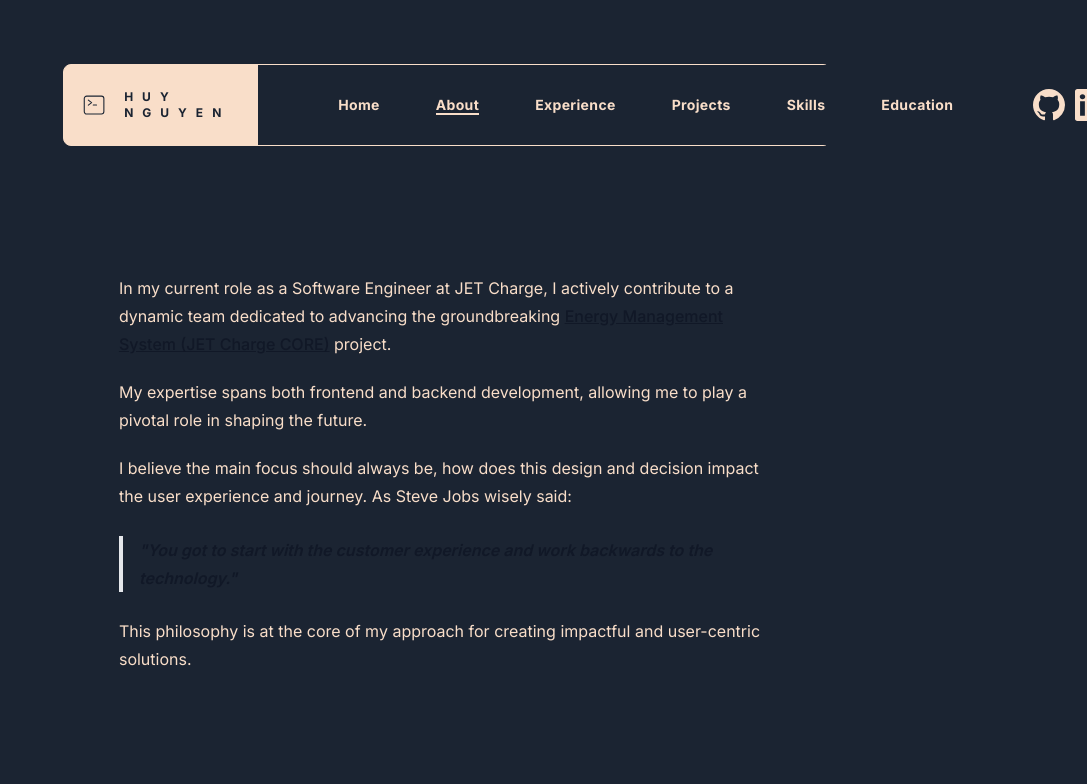
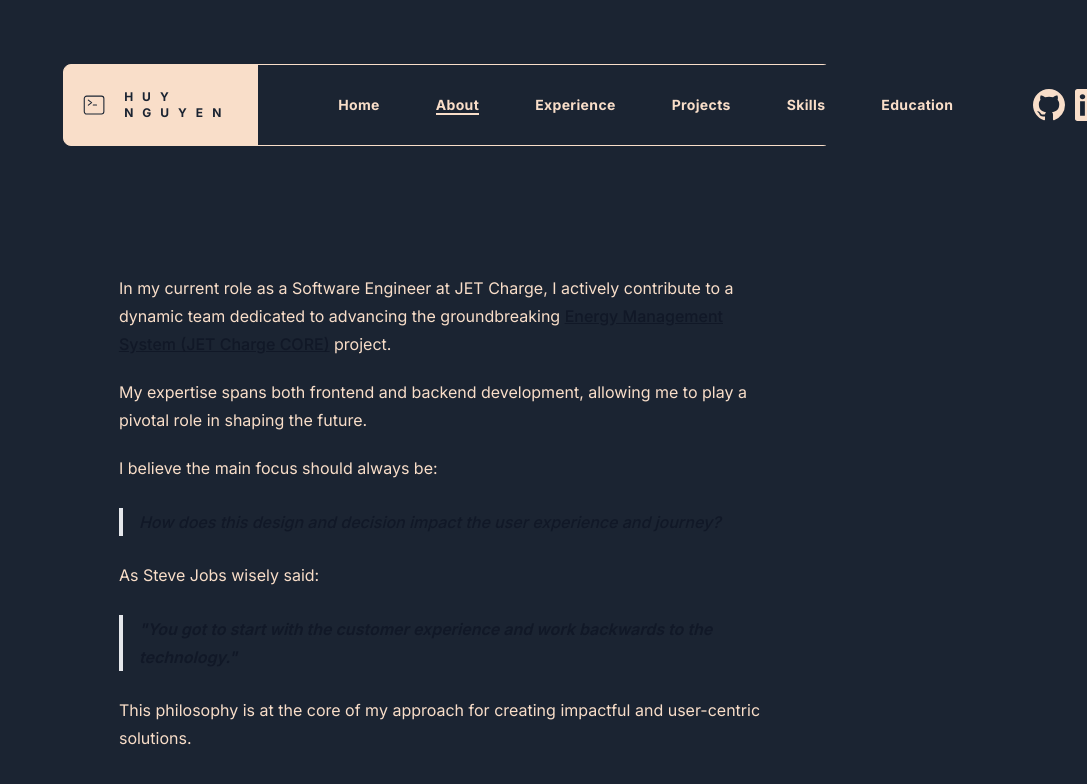
Before and after one commit to HuyNguyenAu/huynguyen-space, a Next.js app: page /about in a window 1280 px wide. Shown: the top 784 px of the page, without its empty margins (193-1280 px from the left). Built offline with nearby package versions, Linux system fonts and the light colour scheme.

Commit message:
Clean up.

```diff
--- a/app/about/page.tsx
+++ b/app/about/page.tsx
@@ -2,7 +2,7 @@
 
 const Page = () => {
   return (
-    <article className="prose dark:prose-invert text-[#F9DEC9]">
+    <article className="prose dark:prose-invert text-[#F9DEC9] w-full">
       <p>
         In my current role as a Software Engineer at JET Charge, I actively contribute to a dynamic team dedicated to advancing the groundbreaking <Link className="underline" href="https://jetcharge.com.au/solutions/core/">Energy Management System (JET Charge CORE)</Link> project.
       </p>
@@ -10,7 +10,8 @@
         My expertise spans both frontend and backend development, allowing me to play a pivotal role in shaping the future.
       </p>
       <p>
-        I believe the main focus should always be, how does this design and decision impact the user experience and journey.
+        I believe the main focus should always be:
+        <blockquote>How does this design and decision impact the user experience and journey?</blockquote>
         As Steve Jobs wisely said:
       </p>
       <blockquote><strong>&quot;You got to start with the customer experience and work backwards to the technology.&quot;</strong></blockquote>
--- a/app/education/page.tsx
+++ b/app/education/page.tsx
@@ -1,6 +1,6 @@
 const Page = () => {
   return (
-    <article className="prose dark:prose-invert text-[#F9DEC9]">
+    <article className="prose dark:prose-invert text-[#F9DEC9] w-full">
       <h3>Computer and Network Engineering (Honours)</h3>
       <p><small>Mar 2016 - Mar 2020</small><br /><small>RMIT</small></p>
     </article>
--- a/app/experience/page.tsx
+++ b/app/experience/page.tsx
@@ -1,6 +1,6 @@
 const Page = () => {
   return (
-    <article className="prose dark:prose-invert text-[#F9DEC9]">
+    <article className="prose dark:prose-invert text-[#F9DEC9] w-full">
       <h3>Full Stack Software Engineer</h3>
       <p><small>Oct 2021 - Present</small><br /><small>JET Charge</small></p>
       <ul>
--- a/app/skills/page.tsx
+++ b/app/skills/page.tsx
@@ -1,26 +1,23 @@
 const Page = () => {
   return (
-    <article className="prose dark:prose-invert text-[#F9DEC9]">
+    <article className="prose dark:prose-invert text-[#F9DEC9] w-full">
       <h3>Programming Languages</h3>
       <ul>
         <li>C#</li>
         <li>Typescript</li>
         <li>JavaScript</li>
       </ul>
-
       <h3>Frameworks</h3>
       <ul>
         <li>.NET 6.0</li>
         <li>React</li>
         <li>NextJS</li>
       </ul>
-
       <h3>Tools</h3>
       <ul>
         <li>Docker</li>
         <li>Figma</li>
       </ul>
-
       <h3>Platforms</h3>
       <ul>
         <li>Windows</li>
```
Also changed, not shown: .devcontainer/devcontainer.json (added), 1 other file (tests, documents, lock files or other folders).
